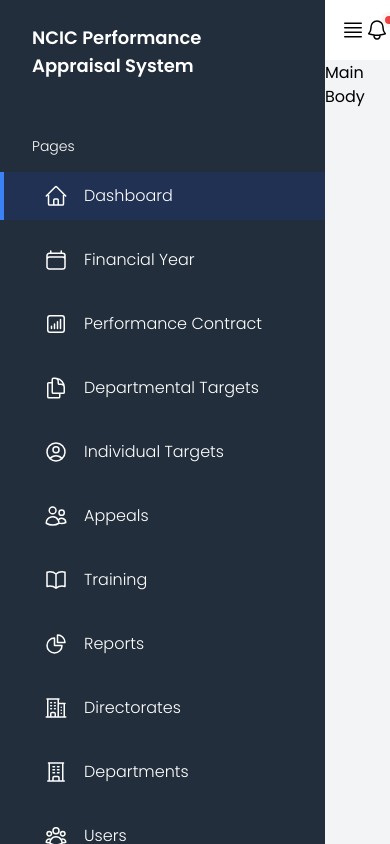
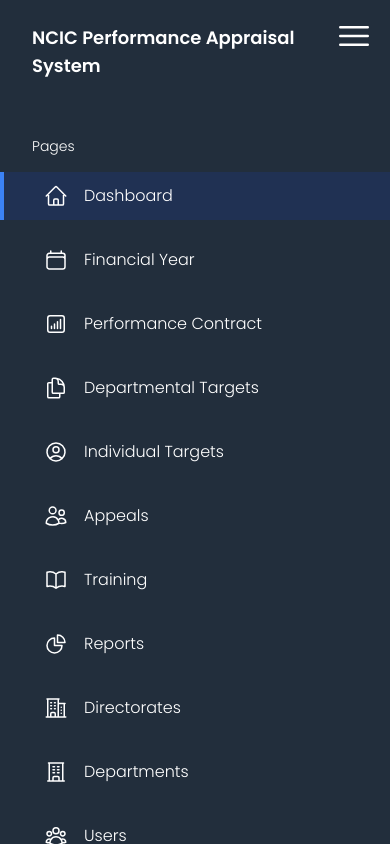
Before and after one commit to FrezeSteve/first-dashboard-design, a React (Vite) app: page / in a window 390 px wide. Built offline with nearby package versions, Linux system fonts and the light colour scheme.

Commit message:
bug fix on respnsiveness on both mobile and other bigger screens.

```diff
--- a/src/App.jsx
+++ b/src/App.jsx
@@ -8,7 +8,7 @@ export default function App() {
     return (
         <div className="grid grid-cols-12 w-screen h-screen overflow-hidden">
             <SideBar />
-            <div className={`${isSeen ? "col-span-12" : "col-span-2 md:col-span-8 lg:col-span-9 overflow-x-hidden"}`}>
+            <div className={`${isSeen ? "col-span-12" : "hidden md:block md:col-span-8 lg:col-span-9 overflow-x-hidden"}`}>
                 <Header />
                 <div className="bg-gray-100 customHeight overflow-x-hidden overflow-y-auto">
                     <div>Main Body</div>
--- a/src/components/Sidebar.jsx
+++ b/src/components/Sidebar.jsx
@@ -1,7 +1,7 @@
 import IndexContextFunc from "../context";
 
 export default function SideBar() {
-    const { isSeen } = IndexContextFunc();
+    const { isSeen, setIsSeen } = IndexContextFunc();
     const listSideBar = [
         {
             icon: (
@@ -123,8 +123,13 @@ export default function SideBar() {
     ];
 
     return (
-        <div className={`bg-[#222e3c] text-white overflow-y-auto ${isSeen ? "hidden" : "flex flex-col col-span-10 md:col-span-4 lg:col-span-3"}`}>
+        <div className={`relative bg-[#222e3c] text-white overflow-y-auto ${isSeen ? "hidden" : "flex flex-col col-span-12 md:col-span-4 lg:col-span-3"}`}>
             <div className="py-6 px-8 text-lg font-semibold">NCIC Performance Appraisal System</div>
+            <div className="block md:hidden absolute right-4 top-4" onClick={() => setIsSeen(true)}>
+                <svg xmlns="http://www.w3.org/2000/svg" fill="none" viewBox="0 0 24 24" strokeWidth={1.5} stroke="currentColor" className="w-10 h-10">
+                    <path strokeLinecap="round" strokeLinejoin="round" d="M3.75 6.75h16.5M3.75 12h16.5m-16.5 5.25h16.5" />
+                </svg>
+            </div>
             <ul className="grow overflow-x-hidden overflow-y-auto">
                 <li className="pl-8 mt-8 mb-4 text-sm font-light">Pages</li>
                 {listSideBar.map((el, index) => (
```
